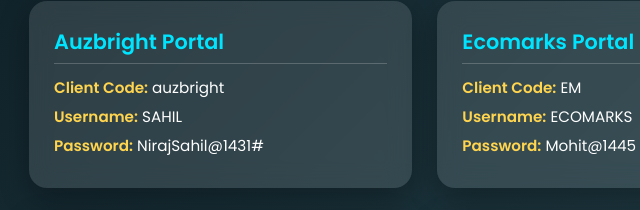
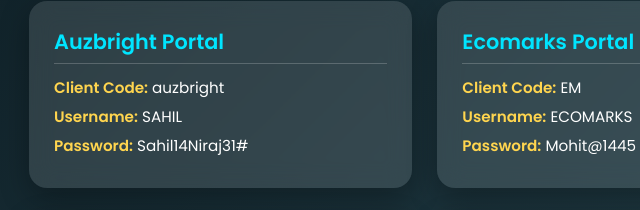
Before and after one commit to GeekCoder23/LoginAuz, a plain HTML site: page index.html in a window 1280 px wide. Shown: the part 139-349 px from the top of the page, 11-651 px from the left. Drawn offline with Linux system fonts and the light colour scheme.

Commit message:
Update index.html
Auzbright Password Updated

```diff
--- a/index.html
+++ b/index.html
@@ -18,7 +18,7 @@
         <h2>Auzbright Portal</h2>
         <p><strong>Client Code:</strong> auzbright</p>
         <p><strong>Username:</strong> SAHIL</p>
-        <p><strong>Password:</strong> NirajSahil@1431#</p>
+        <p><strong>Password:</strong> Sahil14Niraj31#</p>
     </div>
 
         <div class="card">
```
